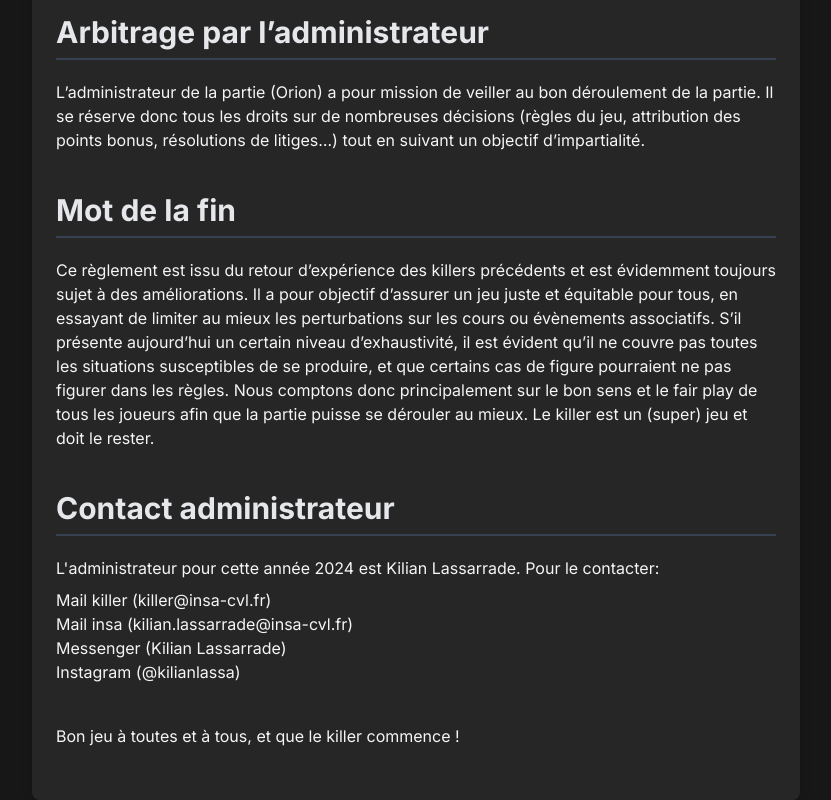
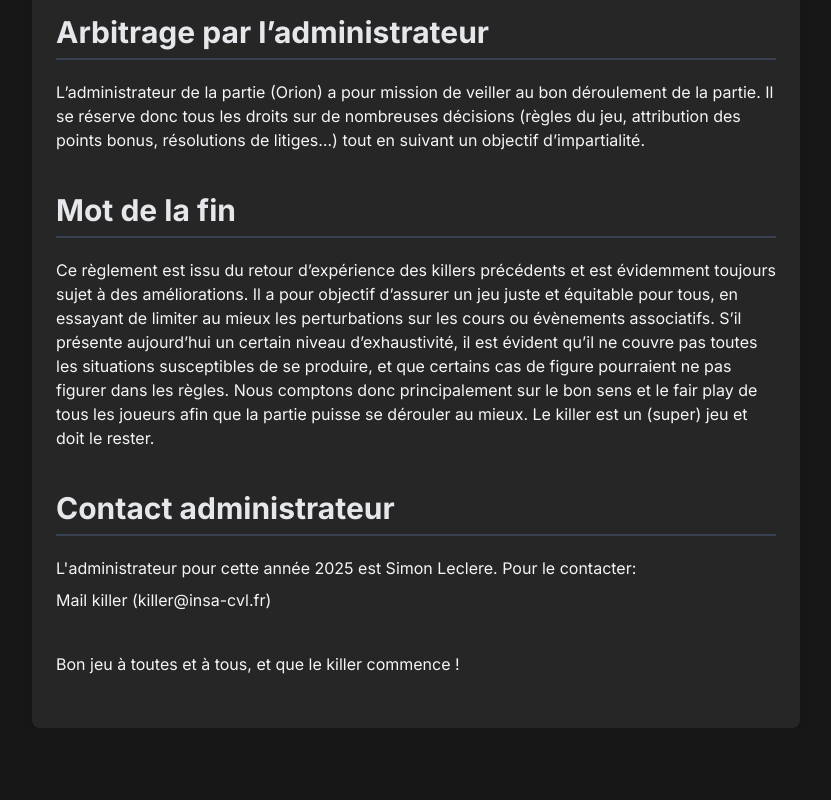
Before and after one commit to Killer-INSA/public, a plain HTML site: page regles/regles.html in a window 1280 px wide. Shown: the part 7250-8050 px from the top of the page, without its empty margins (224-1055 px from the left). After the commit the page ends 7978 px from the top, so only its background shows below. Drawn offline with nearby package versions, Linux system fonts and the light colour scheme.

Commit message:
fix admin

```diff
--- a/regles/regles.html
+++ b/regles/regles.html
@@ -309,12 +309,9 @@
         <h2 class="text-3xl font-bold text-gray-200 border-b-2 border-gray-700 mt-10 pb-2 mb-5"
             id="contact-administrateur">Contact administrateur</h2>
         <p class="mb-2">
-            L'administrateur pour cette année 2024 est Kilian Lassarrade. Pour le contacter:
+            L'administrateur pour cette année 2025 est Simon Leclere. Pour le contacter:
             <ul>
                 <li>Mail killer (<a href="mailto:killer@insa-cvl.fr">killer@insa-cvl.fr</a>)</li>
-                <li>Mail insa (<a href="mailto:kilian.lassarrade@insa-cvl.fr">kilian.lassarrade@insa-cvl.fr</a>)</li>
-                <li>Messenger (Kilian Lassarrade)</li>
-                <li>Instagram (<a href="https://www.instagram.com/kilianlassa/">@kilianlassa</a>)
             </ul>
         </p>
 
```
